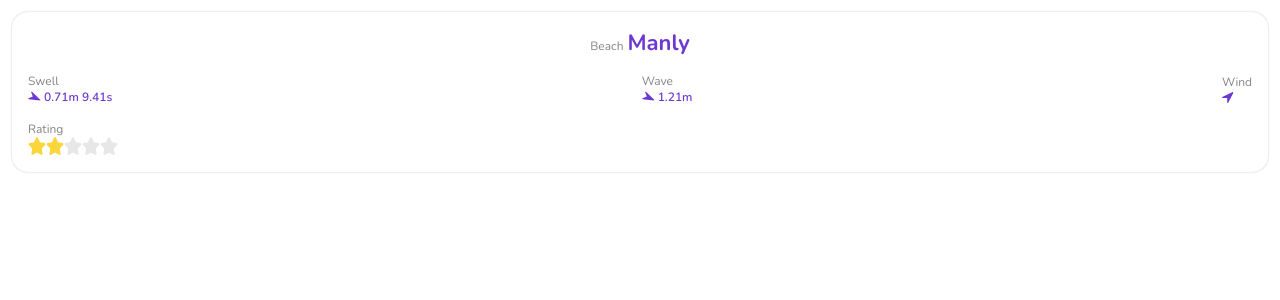
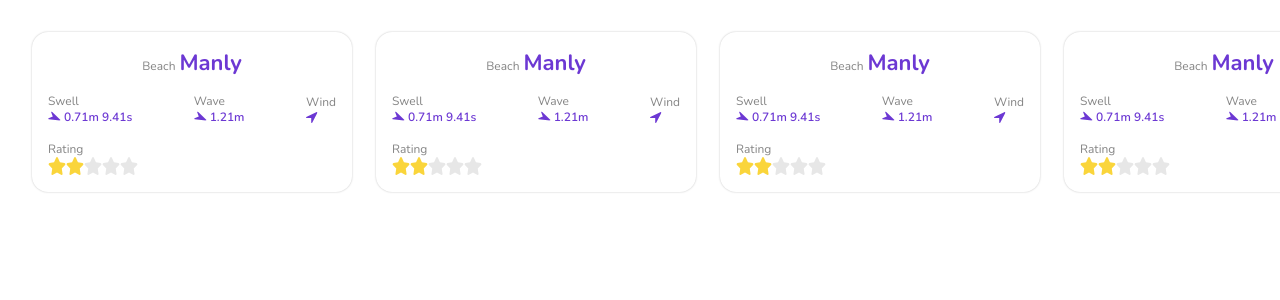
Before and after one commit to jardelgoncalves/finding-waves, a Vue app in the folder webapp/: page / in a window 1280 px wide. Shown: the top 300 px of the page. Built offline with nearby package versions, Linux system fonts and the light colour scheme.

Commit message:
tests: testing scroll horizontal with beach card component

```diff
--- a/webapp/src/App.vue
+++ b/webapp/src/App.vue
@@ -1,22 +1,53 @@
 <template>
   <div id="app">
+    <app-scroll-horizontal>
+      <app-beach-card
+        name="Manly"
+        swell="0.71m 9.41s"
+        wave="1.21m"
+        :rating="2"
+        @click="click"
+      />
+
       <app-beach-card
         name="Manly"
         swell="0.71m 9.41s"
         wave="1.21m"
         :rating="2"
       />
+
+      <app-beach-card
+        name="Manly"
+        swell="0.71m 9.41s"
+        wave="1.21m"
+        :rating="2"
+      />
+
+      <app-beach-card
+        name="Manly"
+        swell="0.71m 9.41s"
+        wave="1.21m"
+        :rating="2"
+      />
+
+    </app-scroll-horizontal>
   </div>
 </template>
 
 <script>
-import { BeachCard } from './components'
+import { ScrollHorizontal, BeachCard } from './components'
 
 export default {
   name: 'App',
   components: {
-    'app-beach-card': BeachCard
+    'app-beach-card': BeachCard,
+    'app-scroll-horizontal': ScrollHorizontal,
+  },
+  methods: {
+    click() {
+      alert('Helo')
     }
+  },
 }
 </script>
 
```
Lines whose indentation alone changed are shown as unchanged.
